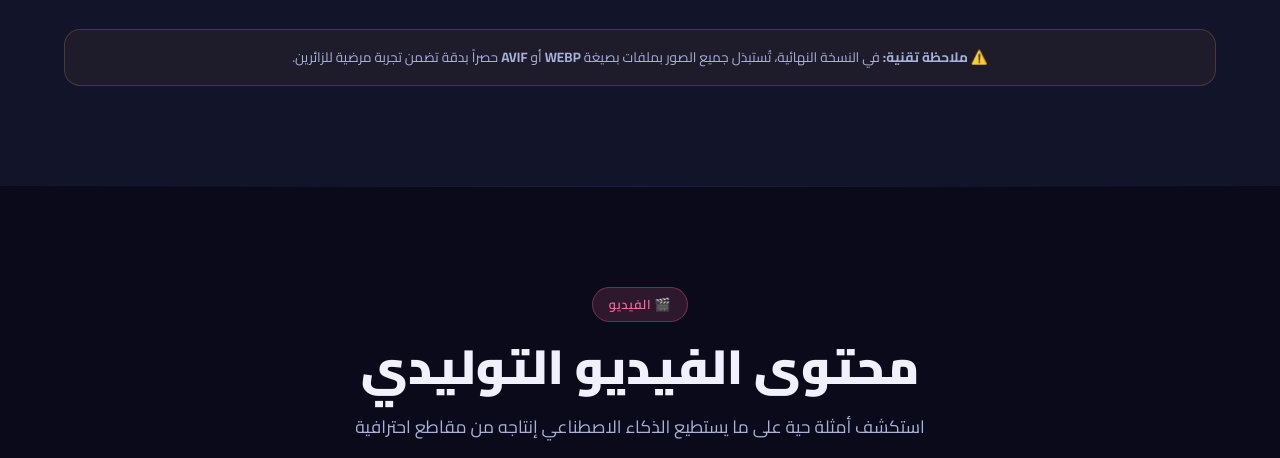
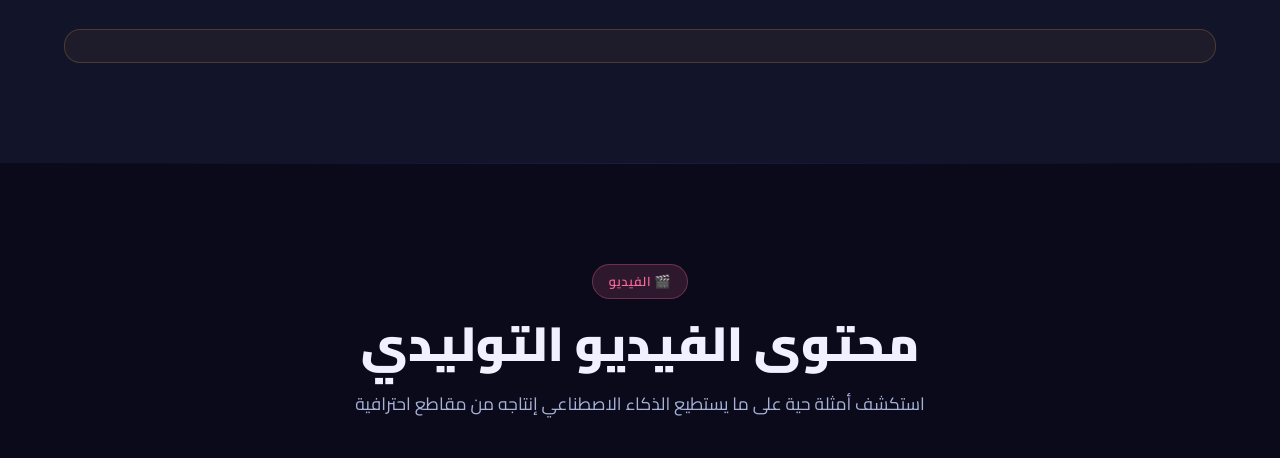
Before and after one commit to BILA33724/AIWEBSITE, a plain HTML site: page index.html in a window 1280 px wide. Shown: the part 5696-6154 px from the top of the page. Drawn offline with Linux system fonts and the light colour scheme.

Commit message:
Update index.html

```diff
--- a/index.html
+++ b/index.html
@@ -1854,9 +1854,7 @@
     </div>
 
     <div class="reveal" style="text-align: center; margin-top: 32px; padding: 16px; background: rgba(255,181,71,0.05); border: 1px solid rgba(255,181,71,0.2); border-radius: var(--radius-md);">
-      <p style="font-size: 0.85rem; color: var(--text-secondary);">
-        ⚠️ <strong>ملاحظة تقنية:</strong> في النسخة النهائية، تُستبدَل جميع الصور بملفات بصيغة <strong>WEBP</strong> أو <strong>AVIF</strong> حصراً بدقة تضمن تجربة مرضية للزائرين.
-      </p>
+
     </div>
   </div>
 </section>
```
